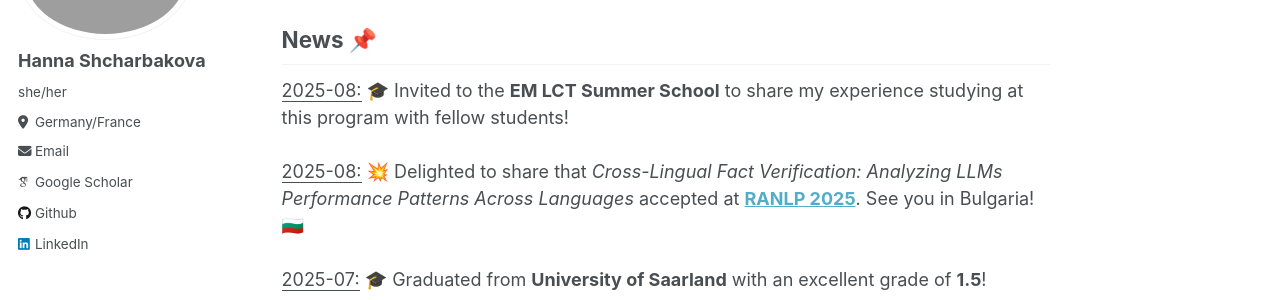
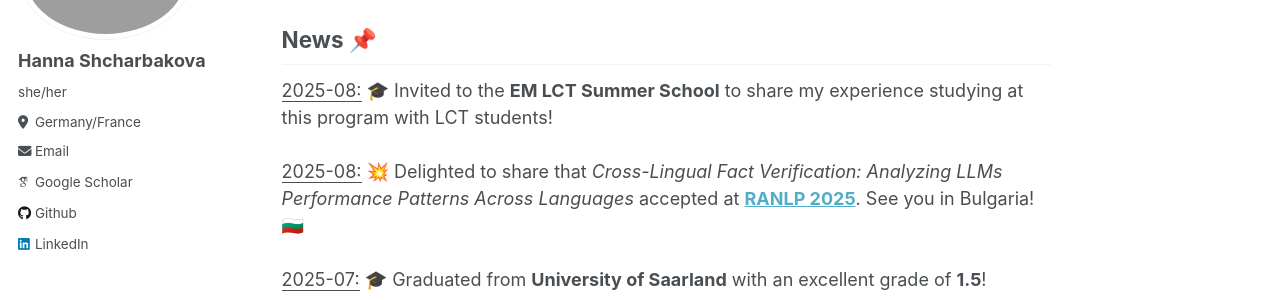
Before and after one commit to Aniezka/aniezka.github.io, a Jekyll site: the page built from index.md, in a window 1280 px wide and 900 px high, scrolled down 319 px. Shown: the part 180-480 px from the top of the window. Built offline with Jekyll 4.4.1, drawn with Linux system fonts in a browser that asks for light colours; some web fonts are replaced.

Commit message:
Update index.md

```diff
--- a/index.md
+++ b/index.md
@@ -13,7 +13,7 @@ I obtained my BA in Fundamental and Computational Linguistics at HSE University
 
 ## News 📌
 
-<u>2025-08:</u> 🎓 Invited to the **EM LCT Summer School** to share my experience studying at this program with fellow students!<br><br>
+<u>2025-08:</u> 🎓 Invited to the **EM LCT Summer School** to share my experience studying at this program with LCT students!<br><br>
 <u>2025-08:</u> 💥 Delighted to share that *Cross-Lingual Fact Verification: Analyzing LLMs Performance Patterns Across Languages* accepted at [**RANLP 2025**](https://ranlp.org/ranlp2025/). See you in Bulgaria! 🇧🇬<br><br>
 <u>2025-07:</u> 🎓 Graduated from **University of Saarland** with an excellent grade of **1.5**!<br><br>
 <u>2025-07:</u> ✈️ Attended the [**ACL 2025**](https://2025.aclweb.org/) to present my research - incredible insights and networking opportunities!<br><br>
```
